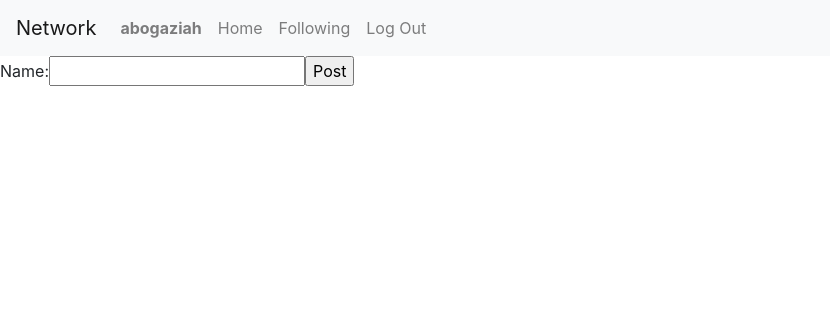
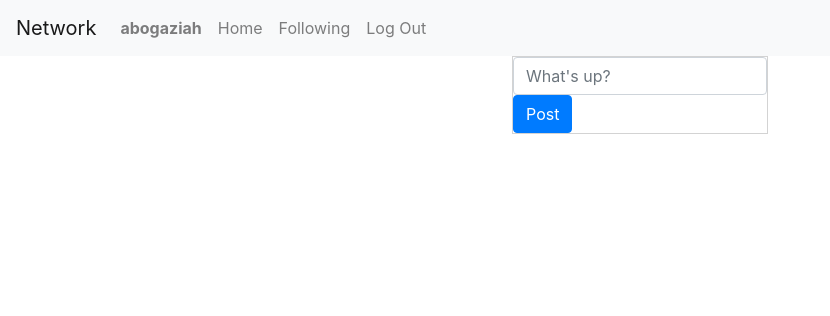
Before and after one commit to abogaziah/network, a Django app: page / in a window 1280 px wide. Shown: the top 316 px of the page, without its empty margins (0-830 px from the left). Run offline with Django 3.2, Linux system fonts and the light colour scheme; a user stored in the database is signed in; some libraries are stand-ins or nearby versions.

Commit message:
cleaning

```diff
--- a/project4/network/static/components/components.js
+++ b/project4/network/static/components/components.js
@@ -32,11 +32,8 @@ class PostForm extends React.Component {
     render() {
         return (
             <form onSubmit={this.handleSubmit}>
-                <label>
-                    Name:
-                    <input type="text" value={this.state.value} onChange={this.handleChange} />
-                </label>
-                <input type="submit" value="Post" />
+                <input class="form-control" type="text" placeholder="What's up?" value={this.state.value} onChange={this.handleChange} />
+                <input class="btn btn-primary" type="submit" value="Post" />
             </form>
         );
     }
@@ -45,5 +42,5 @@ class PostForm extends React.Component {
 
 ReactDOM.render(
     <PostForm />,
-    document.getElementById('app')
+    document.getElementById('postForm')
 );
--- a/project4/network/static/network/styles.css
+++ b/project4/network/static/network/styles.css
@@ -1,6 +1,10 @@
-#new-post-form{
+#app{
     position:absolute;
     left:40%;
-    margin:0;
     width: 20%;
 }
+#postForm{
+    border-style: solid;
+    border-width: thin;
+    border-color: lightgray;
+}
--- a/project4/network/templates/network/index.html
+++ b/project4/network/templates/network/index.html
@@ -3,8 +3,10 @@
 
 {% block body %}
     {% if user.is_authenticated %}
-        <div id = "app">
-            <script type="text/babel" src= "{% static 'components/components.js' %}"></script>
+        <div id = "app" >
+            <div id="postForm">
+                <script type="text/babel" src= "{% static 'components/components.js' %}"></script>
+            </div>
         </div>
     {% endif %}
 {% endblock %}
```
Also changed, not shown: project4/network/static/network/index.js (deleted, +0 -18 lines).
